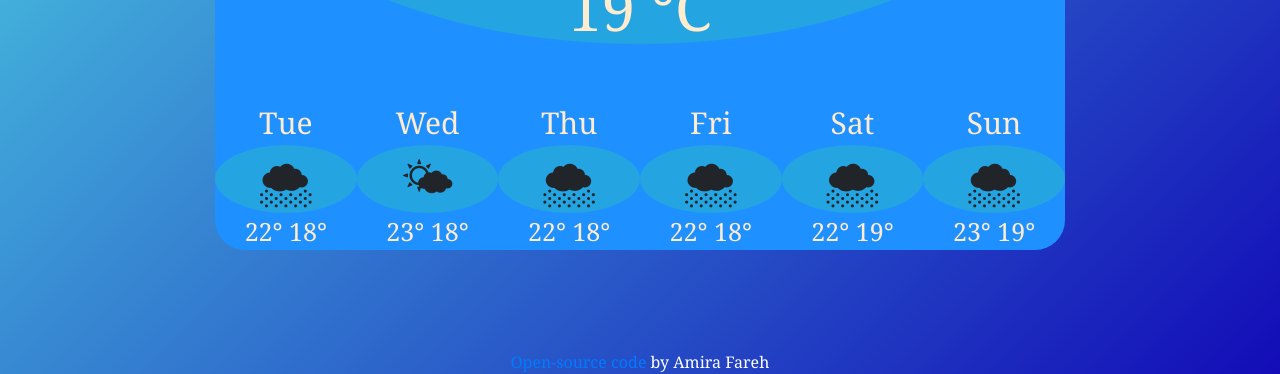
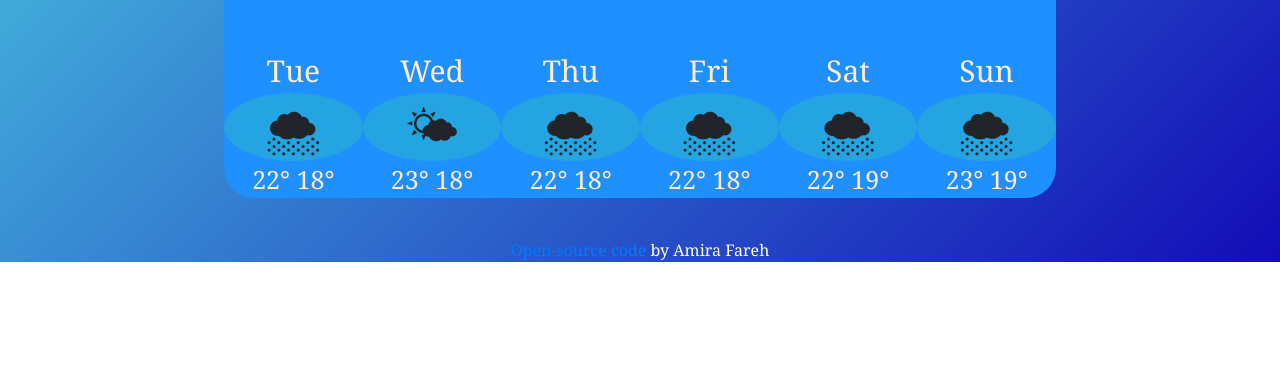
Before and after one commit to AmiraFareh/my-weather-app, a plain HTML site: page index.html in a window 1280 px wide. Shown: the part 803-1177 px from the top of the page. After the commit the page ends 1065 px from the top, so only its background shows below. Drawn offline with nearby package versions, Linux system fonts and the light colour scheme; a web font is replaced by a local one.

Commit message:
Update styles.css
Adjusted max-height and max-width.

```diff
--- a/src/styles.css
+++ b/src/styles.css
@@ -9,11 +9,12 @@ body {
 
 .container {
   display: block;
-    margin: 100px auto;
+  margin: 40px auto;
   border: 4px #0047ab;
   border-radius: 30px;
   background-color: #1e90ff;
-    max-width: 850px;
+  max-height: 100%;
+  max-width: 65%;
 }
 
 .current-city {
@@ -26,7 +27,7 @@ body {
   color: blanchedalmond;
 }
 
-  footer{
+footer {
   color: white;
   text-align: center;
 }
```
Lines whose indentation alone changed are shown as unchanged.
